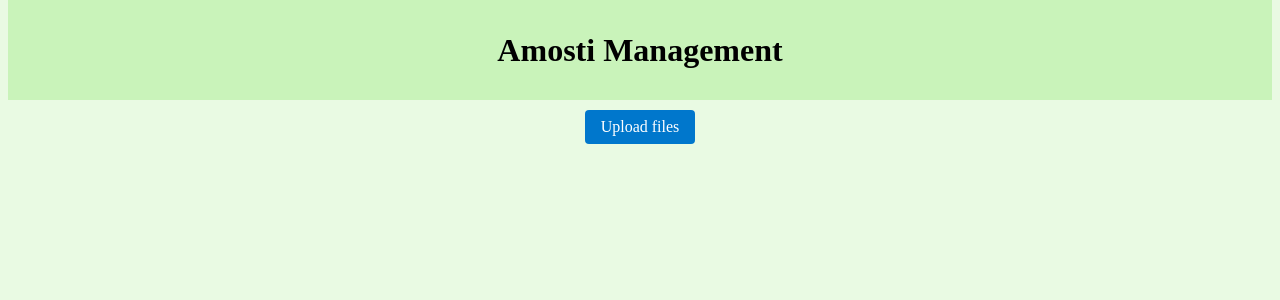
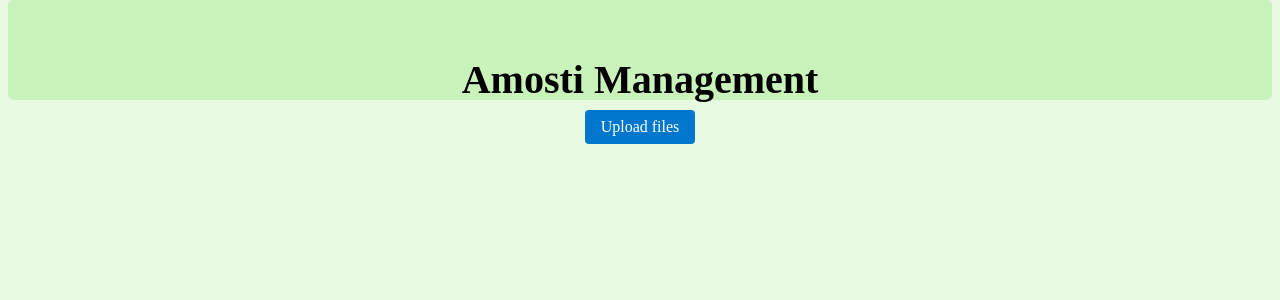
Before and after one commit to ryand8008/Amosti_Management, a React (Create React App) app: page / in a window 1280 px wide. Shown: the top 300 px of the page. Built offline with nearby package versions, Linux system fonts and the light colour scheme.

Commit message:
changed header styling so the text is baseline

```diff
--- a/src/components/Header.tsx
+++ b/src/components/Header.tsx
@@ -21,13 +21,19 @@ const StyledHeader = styled.header`
   margin: 0;
   padding: 0;
   display: flex;
-  border-raduis: 5px;
+  border-radius: 5px;
+  align-items: baseline; /* align items to the baseline */
 `
 
 const StyledTitle = styled.h1`
   display: relative;
   margin: auto;
+  font-family: Copperplate;
+  font-size: 2.5rem; /* set font size */
+  line-height: 2.5rem; /* set line height equal to font size */
+  margin-bottom: 0; /* remove any bottom margin */
 `
+
 
 // background-color: #C9F3BA // slightly darker
 // slightly lighter: #e9fae3
```
Also changed, not shown: 2 other files (tests, documents, lock files or other folders).
